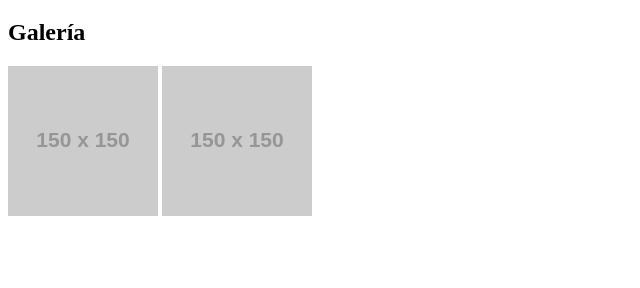
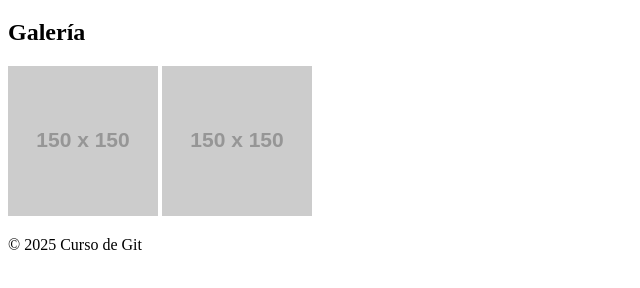
Before and after one commit to curso-git2025/tortoiseGit-tutorials, a plain HTML site: page index.html in a window 1280 px wide. Shown: the part 146-434 px from the top of the page, without its empty margins (0-640 px from the left). Drawn offline with Linux system fonts and the light colour scheme; placeholder pictures from the web are drawn by us.

Commit message:
Agregado footer al sitio

```diff
--- a/index.html
+++ b/index.html
@@ -12,5 +12,8 @@
   <img src="https://via.placeholder.com/150" alt="Imagen 1">
   <img src="https://via.placeholder.com/150" alt="Imagen 2">
 </section>
+<footer>
+  <p>&copy; 2025 Curso de Git</p>
+</footer>
 </body>
 </html>
```
